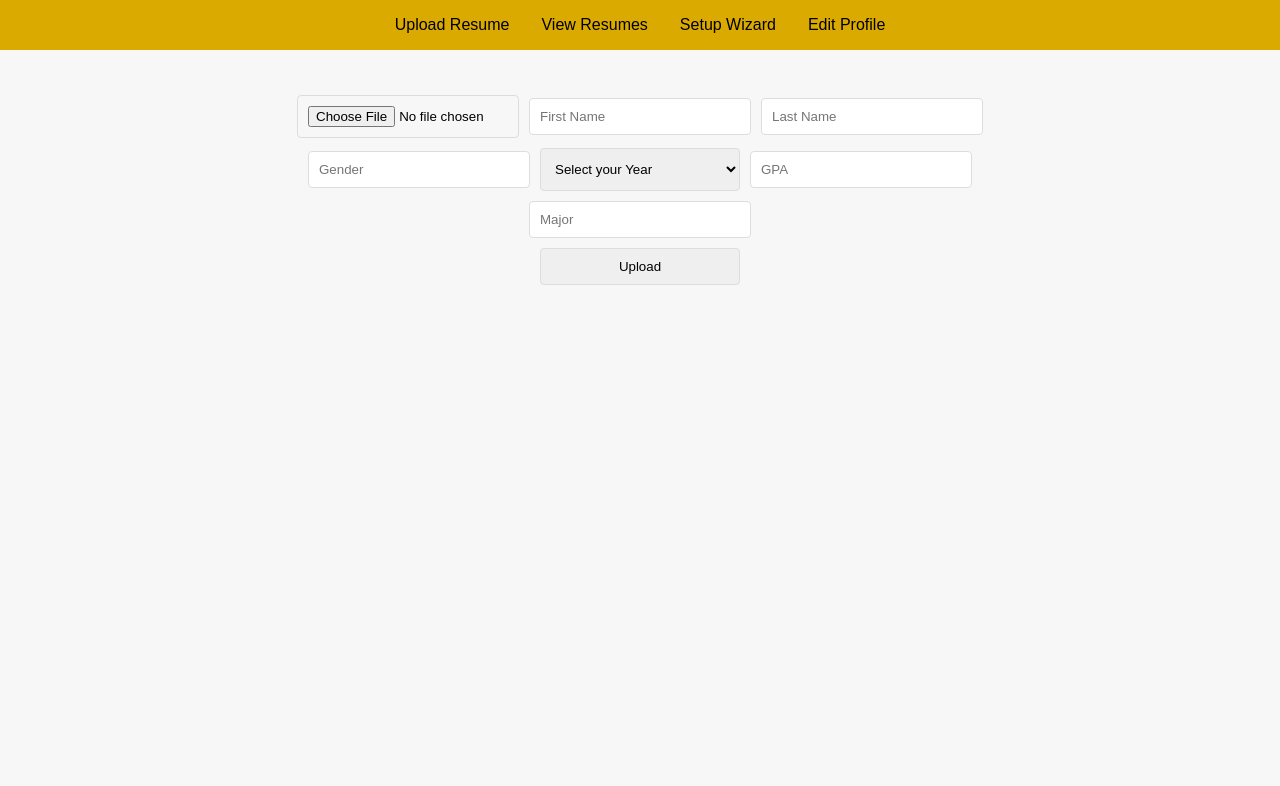
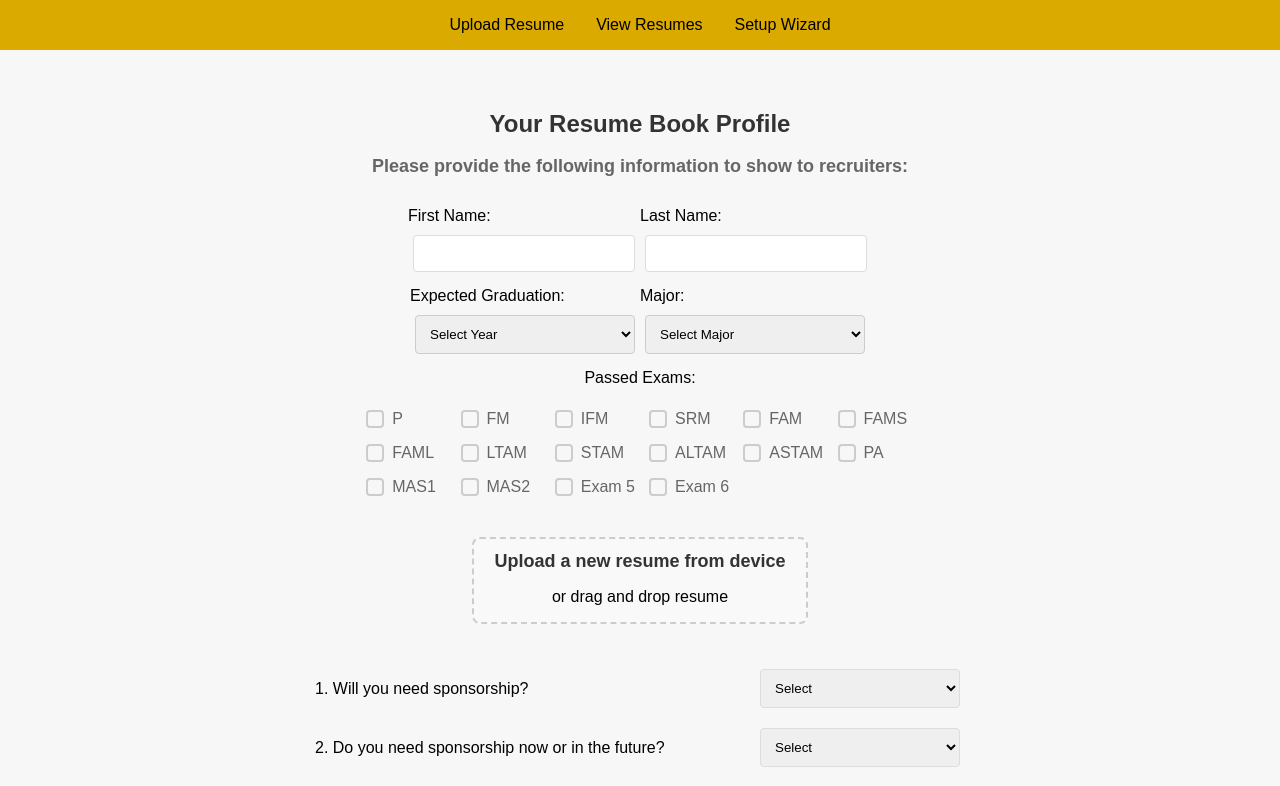
Before and after one commit to xipengwang-alex/Resume-Viewer, a React (Create React App) app in the folder client/: page /upload in a window 1280 px wide. Shown: the top 786 px of the page. Built offline with nearby package versions, Linux system fonts and the light colour scheme.

Commit message:
Added Edit Profile Page

```diff
--- a/client/src/App.js
+++ b/client/src/App.js
@@ -5,7 +5,6 @@ import UploadPage from './UploadPage';
 import ResumesPage from './ResumesPage';
 import SetupWizard from './SetupWizard';
 import BasicLayout from './BasicLayout';
-import EditProfile from './EditProfile';
 import './styles.css';
 
 
@@ -17,7 +16,6 @@ function App() {
                 <Route path="/" element={<WithTopBarLayout />}>
                     <Route path="/upload" element={<UploadPage />} />
                     <Route path="/resumes" element={<ResumesPage />} />
-                    <Route path="/edit" element={<EditProfile />} />
                 </Route>
 
                 {/* Route without the top bar */}
@@ -37,7 +35,6 @@ function WithTopBarLayout() {
                     <li><Link to="/upload">Upload Resume</Link></li>
                     <li><Link to="/resumes">View Resumes</Link></li>
                     <li><Link to="/setup">Setup Wizard</Link></li>
-                    <li><Link to="/edit">Edit Profile</Link></li>
                 </ul>
             </nav>
             <div className="content">
--- a/client/src/EditProfile.js
+++ /dev/null
@@ -1,74 +0,0 @@
-import React, { useState } from 'react';
-import './Setup.css';
-import { exams } from './Setup2';
-
-
-
-function EditProfile({ formData, setFormData }) {
-  // Define the handleChange method to update the formData state
-  const handleChange = (e) => {
-    const { name, value, type, checked } = e.target;
-    const newValue = type === "checkbox" ? checked : value;
-    setFormData({ ...formData, [name]: newValue });
-  };
-
-  // Define the handleFileChange method for file input
-  const handleFileChange = (e) => {
-    setFormData({ ...formData, resume: e.target.files[0] });
-  };
-
-  // Define a handleSubmit method for form submission
-  const handleSubmit = (e) => {
-    e.preventDefault();
-    // Here you would typically handle the submission of the form data to a backend service
-    console.log(formData);
-  };
-
-  return (
-    <div className="content">
-      <h1>Edit Your Resume Book Profile</h1>
-      <form onSubmit={handleSubmit} className="form-container">
-
-        {/* Form fields from Setup2 */}
-        {/* Include First Name, Last Name, Expected Graduation, Major, Passed Exams, and Resume Upload */}
-
-        {/* Fields from Setup3 */}
-        {/* Include Sponsorship Questions, Opportunity Type, Past Internships, Current GPA */}
-
-        {/* Combine both sections in a single form */}
-        {/* First Name, Last Name */}
-        {/* ... */}
-
-        {/* Expected Graduation, Major */}
-        {/* ... */}
-
-        {/* Passed Exams */}
-        {/* ... */}
-
-        {/* Sponsorship Questions */}
-        {/* ... */}
-
-        {/* Opportunity Type */}
-        {/* ... */}
-
-        {/* Past Internships */}
-        {/* ... */}
-
-        {/* Current GPA */}
-        {/* ... */}
-
-        {/* Resume Upload */}
-        {/* ... */}
-
-        {/* Submit Button */}
-        <div className="submit-container">
-          <button type="submit" className="submit-button">
-            Save Changes
-          </button>
-        </div>
-      </form>
-    </div>
-  );
-}
-
-export default EditProfile;
--- a/client/src/Setup.css
+++ b/client/src/Setup.css
@@ -43,6 +43,9 @@
     font-size: 36px; /* Smaller font size */
   }
 
+
+
+
   .exams-grid {
     display: grid;
     grid-template-columns: repeat(6, 1fr); /* Create six columns */
@@ -56,9 +59,45 @@
     align-items: center; /* Align the checkbox and label vertically */
   }
 
+  .exam-checkbox label {
+    display: flex;
+    align-items: center;
+    cursor: pointer;
+  }
+
   .exam-checkbox input[type="checkbox"] {
-    margin-right: 5px; /* Space between the checkbox and the label */
+    appearance: none;
+    width: 18px;
+    height: 18px;
+    border: 2px solid #ccc;
+    border-radius: 4px;
+    margin-right: 8px;
+    position: relative;
   }
+
+  .exam-checkbox input[type="checkbox"]:checked {
+    background-color: #DAAA00;
+    border-color: #DAAA00;
+  }
+
+  .exam-checkbox input[type="checkbox"]:checked::before {
+    content: '\2714';
+    position: absolute;
+    top: 50%;
+    left: 50%;
+    transform: translate(-50%, -50%);
+    color: #fff;
+    font-size: 14px;
+  }
+
+  .exam-checkbox .exam-label {
+    color: #666;
+  }
+
+  .exam-checkbox input[type="checkbox"]:checked + .exam-label {
+    color: #000;
+  }
+
 
   .questions {
     display: flex;
@@ -78,3 +117,40 @@
   .question p {
     margin: 0; /* Removes default margin from paragraph tags */
   }
+
+  .resume-upload {
+    margin-bottom: 20px;
+  }
+
+  .resume-upload-label {
+    display: block;
+    cursor: pointer;
+  }
+
+  .resume-upload-area {
+    border: 2px dashed #ccc;
+    border-radius: 8px;
+    padding-left: 20px;
+    padding-right: 20px;
+    text-align: center;
+    background-color: #f9f9f9;
+    transition: background-color 0.3s ease;
+  }
+  .resume-upload-area h1 {
+      color: #333;
+      font-size: 18px;
+      margin-bottom: 10px;
+  }
+
+  .resume-upload-area:hover {
+    background-color: #eee;
+  }
+
+  .resume-upload-area input[type="file"] {
+    display: none;
+  }
+
+  .selected-file-name {
+    font-weight: bold;
+    color: #333;
+  }
--- a/client/src/Setup2.js
+++ b/client/src/Setup2.js
@@ -1,4 +1,5 @@
-import React from 'react';
+import React, { useState } from 'react';
+import SetupHeader from './SetupHeader';
 
 export const exams = [
     { id: "p", label: "P" },
@@ -20,7 +21,10 @@ export const exams = [
   ];
 
 
-function Setup2({ formData, setFormData }) {
+function Setup2({ formData, setFormData, header = 1, className }) {
+
+  const [selectedFile, setSelectedFile] = useState(null);
+
   const handleChange = (e) => {
     const { name, value, type, checked } = e.target;
     const newValue = type === "checkbox" ? checked : value;
@@ -29,13 +33,14 @@ function Setup2({ formData, setFormData }) {
 
   const handleFileChange = (e) => {
     // Assuming you want to store only the file name in formData
+    const file = e.target.files[0];
+    setSelectedFile(file);
     setFormData({ ...formData, resume: e.target.files[0].name });
   };
 
   return (
-    <div className="content">
-      <h1>Your Resume Book</h1>
-      <h3>Please provide the following information to show to recruiters:</h3>
+    <div className={`content ${className}`}>
+      {header === 1 && <SetupHeader />}
       <form className="form-container">
         <div className="input-group">
           <div className="input-container">
@@ -43,7 +48,6 @@ function Setup2({ formData, setFormData }) {
             <label htmlFor="firstName">First Name:</label>
             <input
                 type="text"
-                id="firstName"
                 name="firstName"
                 value={formData.firstName || ""}
                 onChange={handleChange}
@@ -55,7 +59,6 @@ function Setup2({ formData, setFormData }) {
             <label htmlFor="lastName">Last Name:</label>
             <input
                 type="text"
-                id="lastName"
                 name="lastName"
                 value={formData.lastName || ""}
                 onChange={handleChange}
@@ -67,7 +70,6 @@ function Setup2({ formData, setFormData }) {
           <div className="input-container">
             <label htmlFor="graduation">Expected Graduation:</label>
             <select
-                id="graduation"
                 name="graduation"
                 value={formData.graduation || ""}
                 onChange={handleChange}
@@ -85,7 +87,6 @@ function Setup2({ formData, setFormData }) {
 
             <label htmlFor="major">Major:</label>
             <select
-                id="major"
                 name="major"
                 value={formData.major || ""}
                 onChange={handleChange}
@@ -100,31 +101,47 @@ function Setup2({ formData, setFormData }) {
           </div>
         </div>
 
-        <label htmlFor="skills">Passed Exams</label>
+        <label htmlFor="skills">Passed Exams:</label>
         <div className="exams-grid">
           {exams.map(exam => (
             <div key={exam.id} className="exam-checkbox">
+              <label>
                 <input
                   type="checkbox"
-                    id={exam.id}
                   name={exam.id}
                   checked={formData[exam.id] || false}
                   onChange={handleChange}
                 />
-                <label htmlFor={exam.id}>{exam.label}</label>
+                <span className="exam-label">{exam.label}</span>
+              </label>
             </div>
           ))}
         </div>
 
-        <label htmlFor="resume">Upload Resume:</label>
+       <br/>
+
+        <div className="resume-upload">
+          <label htmlFor="resume" className="resume-upload-label">
+            <div className="resume-upload-area">
+              {selectedFile ? (
+                <p className="selected-file-name">Selected file: {selectedFile.name}</p>
+              ) : (
+                <>
+                  <h1>Upload a new resume from device</h1>
+                  <p>or drag and drop resume</p>
+                </>
+              )}
               <input
                 type="file"
+                name="resume"
                 id="resume"
-          name="resume"
                 accept=".pdf,.doc,.docx"
                 onChange={handleFileChange}
                 required
               />
+            </div>
+          </label>
+        </div>
 
       </form>
     </div>
--- a/client/src/Setup3.js
+++ b/client/src/Setup3.js
@@ -1,15 +1,15 @@
 import React from 'react';
+import SetupHeader from './SetupHeader';
 
-function Setup3({ formData, setFormData }) {
+function Setup3({ formData, setFormData, header = 1, className }) {
   const handleChange = (e) => {
     const { name, value } = e.target;
     setFormData({ ...formData, [name]: value });
   };
 
   return (
-    <div className="content">
-      <h1>Your Resume Book Profile</h1>
-      <h3>Please provide the following information to show to recruiters:</h3>
+    <div className={`content ${className}`}>
+      {header === 1 && <SetupHeader />}
       <div className="questions">
         {/* Question 1 */}
         <div className="question">
--- /dev/null
+++ b/client/src/SetupHeader.js
@@ -0,0 +1,12 @@
+import React from 'react';
+
+function setupHeader() {
+  return (
+    <div>
+      <h1>Your Resume Book Profile</h1>
+      <h3>Please provide the following information to show to recruiters:</h3>
+    </div>
+  );
+}
+
+export default setupHeader;
--- a/client/src/UploadPage.js
+++ b/client/src/UploadPage.js
@@ -1,10 +1,28 @@
-import React from 'react';
+import React, { useState } from 'react';
 import Upload from './Upload';
+import Setup2 from './Setup2';
+import Setup3 from './Setup3';
 
 function UploadPage() {
+    const [currentStep, setCurrentStep] = useState(1);
+    const [formData, setFormData] = useState({
+      // Initialize your form data structure here
+    });
+
+
     return (
         <div className="upload-page">
-            <Upload />
+            <Setup2
+            formData={formData}
+            setFormData={setFormData}
+            className="upload-page-content"
+            />
+            <Setup3
+            formData={formData}
+            setFormData={setFormData}
+            header={0}
+            className="upload-page-content"
+            />
         </div>
     );
 }
--- a/client/src/styles.css
+++ b/client/src/styles.css
@@ -14,6 +14,16 @@ body {
     justify-content: center; /* Center children horizontally */
     align-items: flex-start; /* Align children to the start of the cross axis */
 }
+
+.upload-page-content {
+    width: 90%;
+    max-width: 800px;
+    margin: 20px auto;
+    padding: 0px;
+    text-align: center;
+    justify-content: center; /* Center children horizontally */
+    align-items: flex-start; /* Align children to the start of the cross axis */
+  }
 
 h1 {
     color: #333;
```
Lines whose indentation alone changed are shown as unchanged.
